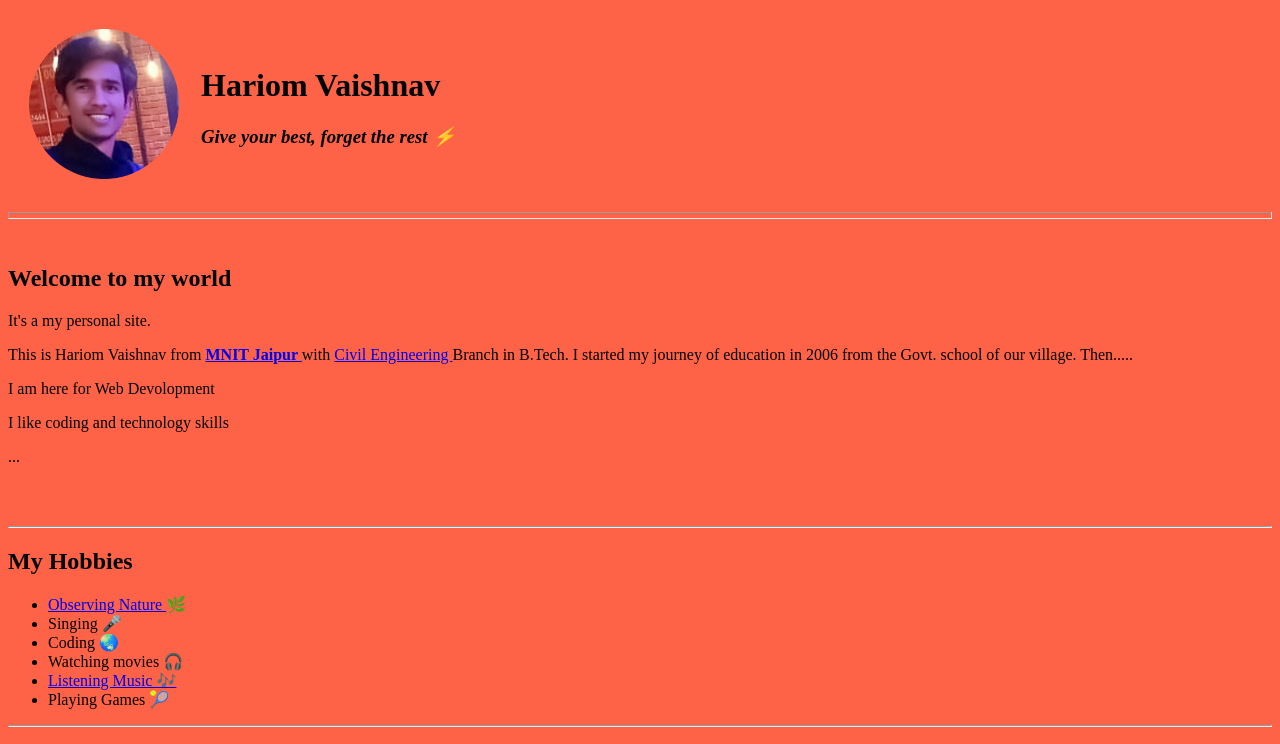
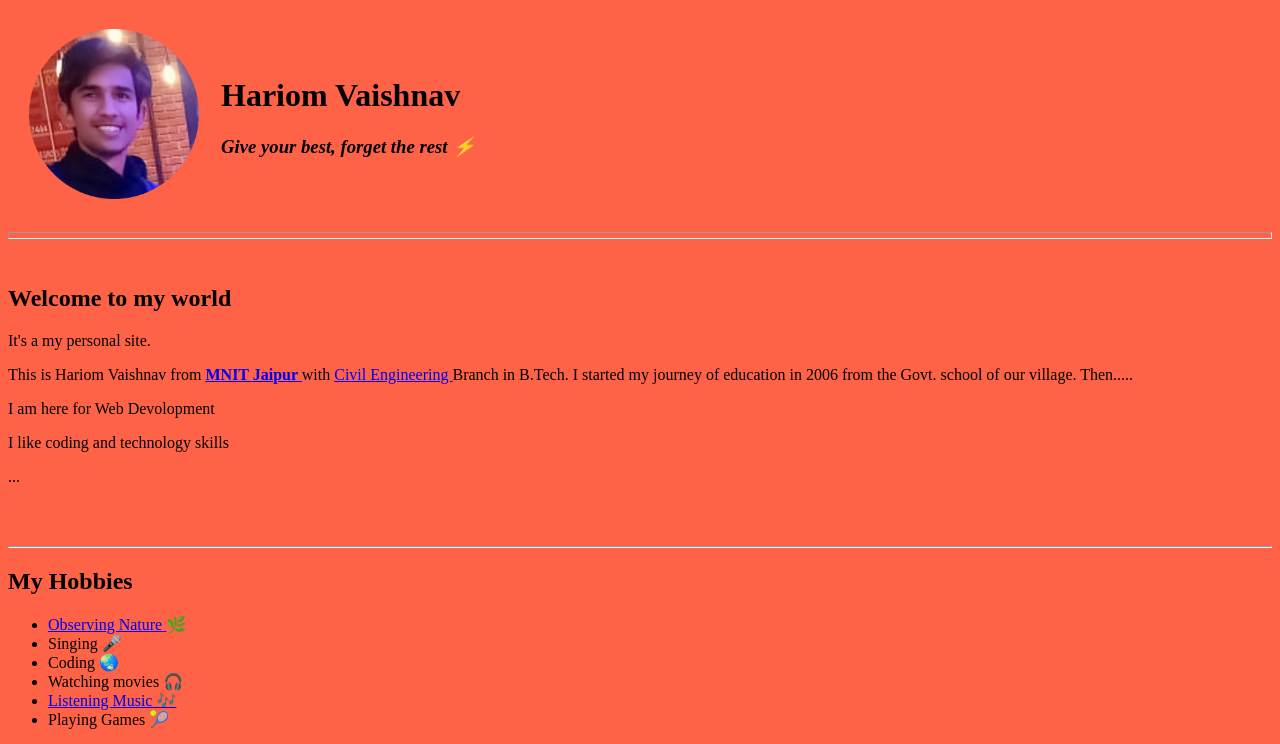
Before and after one commit to vaishnavraj777/Personal-Site, a plain HTML site: page index.html in a window 1280 px wide. Shown: the top 744 px of the page. Drawn offline with Linux system fonts and the light colour scheme.

Commit message:
Update index.html

```diff
--- a/index.html
+++ b/index.html
@@ -10,7 +10,7 @@
 <body style="background-color:Tomato;">
 <table cellspacing="20">
   <tr>
-    <td><img src="hariom.png" alt="Hari's Pick" width="150" height="150"></td>
+    <td><img src="hariom.png" alt="Hari's Pick" width="170" height="170"></td>
     <td>
       <h1><strong> Hariom Vaishnav </strong></h1>
         <h3><em>Give your best, forget the rest ⚡</em></h3>
```
